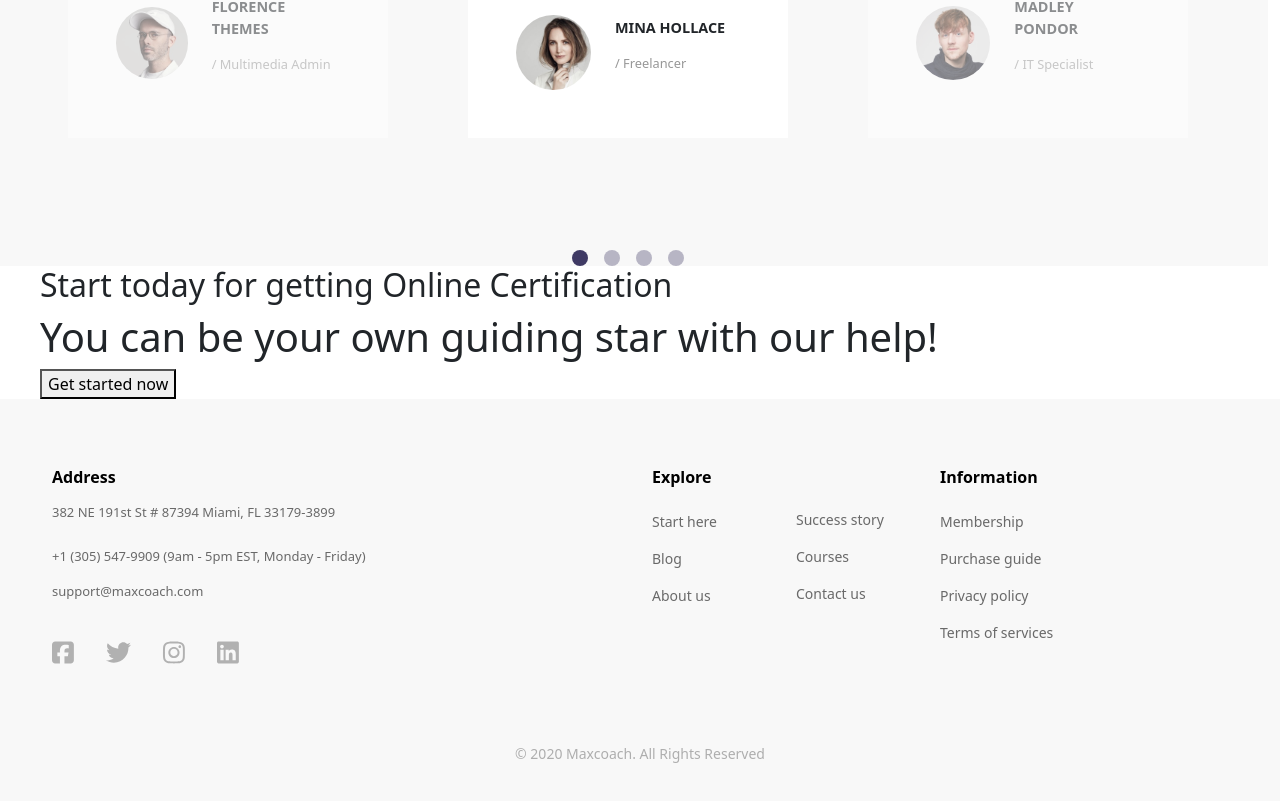
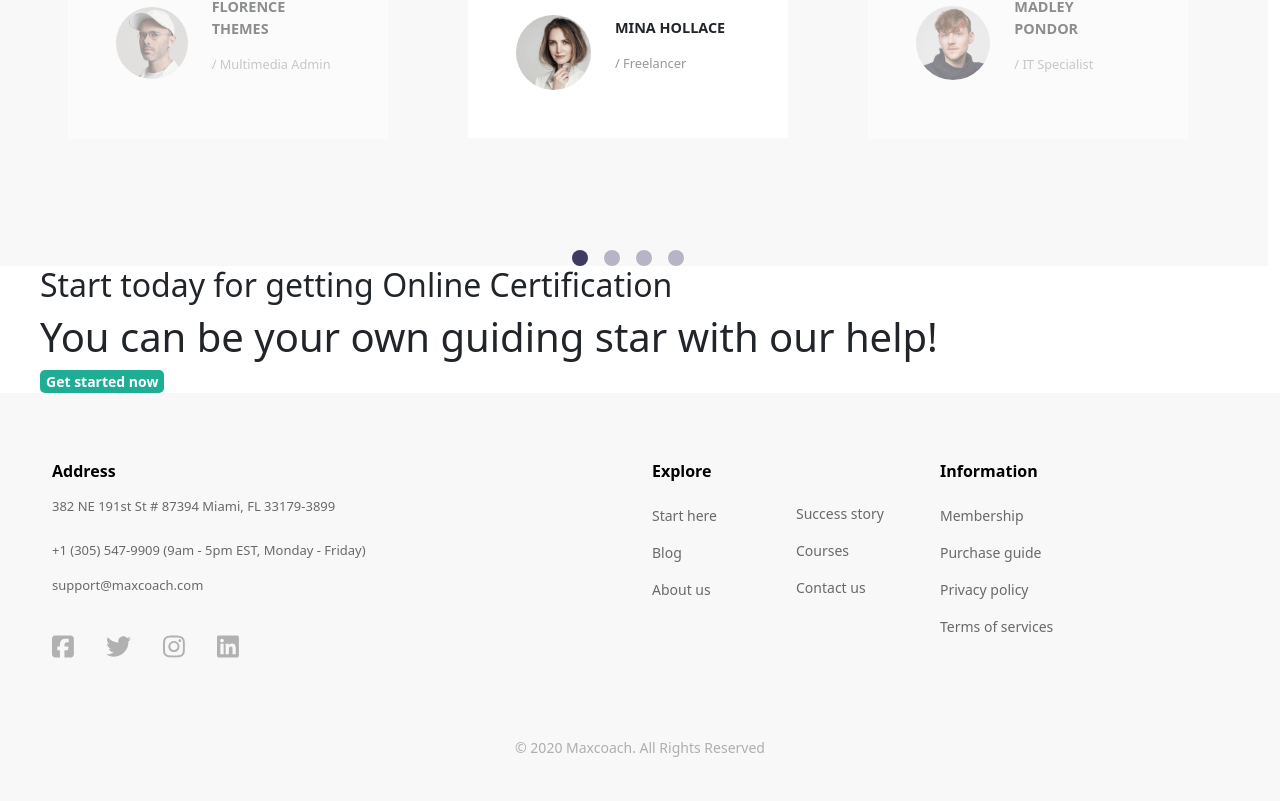
Before and after one commit to GencoMattia/proj-html-vuejs, a Vue app: page / in a window 1280 px wide. Shown: the part 1923-2724 px from the top of the page. Built offline with nearby package versions, Linux system fonts and the light colour scheme.

Commit message:
added mixins button-style

```diff
--- a/src/components/MainGetStarted.vue
+++ b/src/components/MainGetStarted.vue
@@ -24,5 +24,10 @@ export default {
 </template>
 
 <style scoped lang="scss">
+@use "../styles/partials/mixins" as *;
+
+button {
+    @include button-style;
+}
 
 </style>
```
